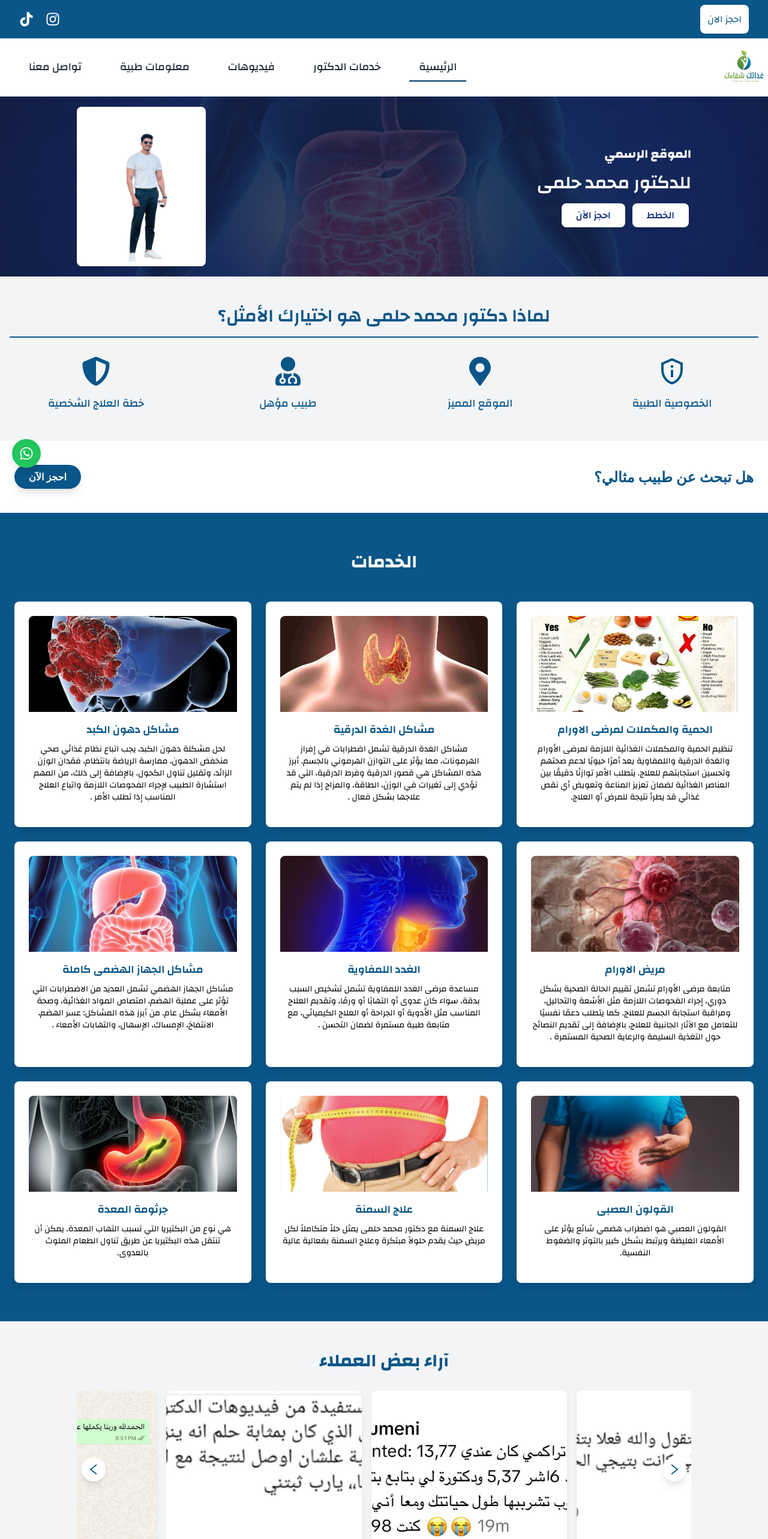
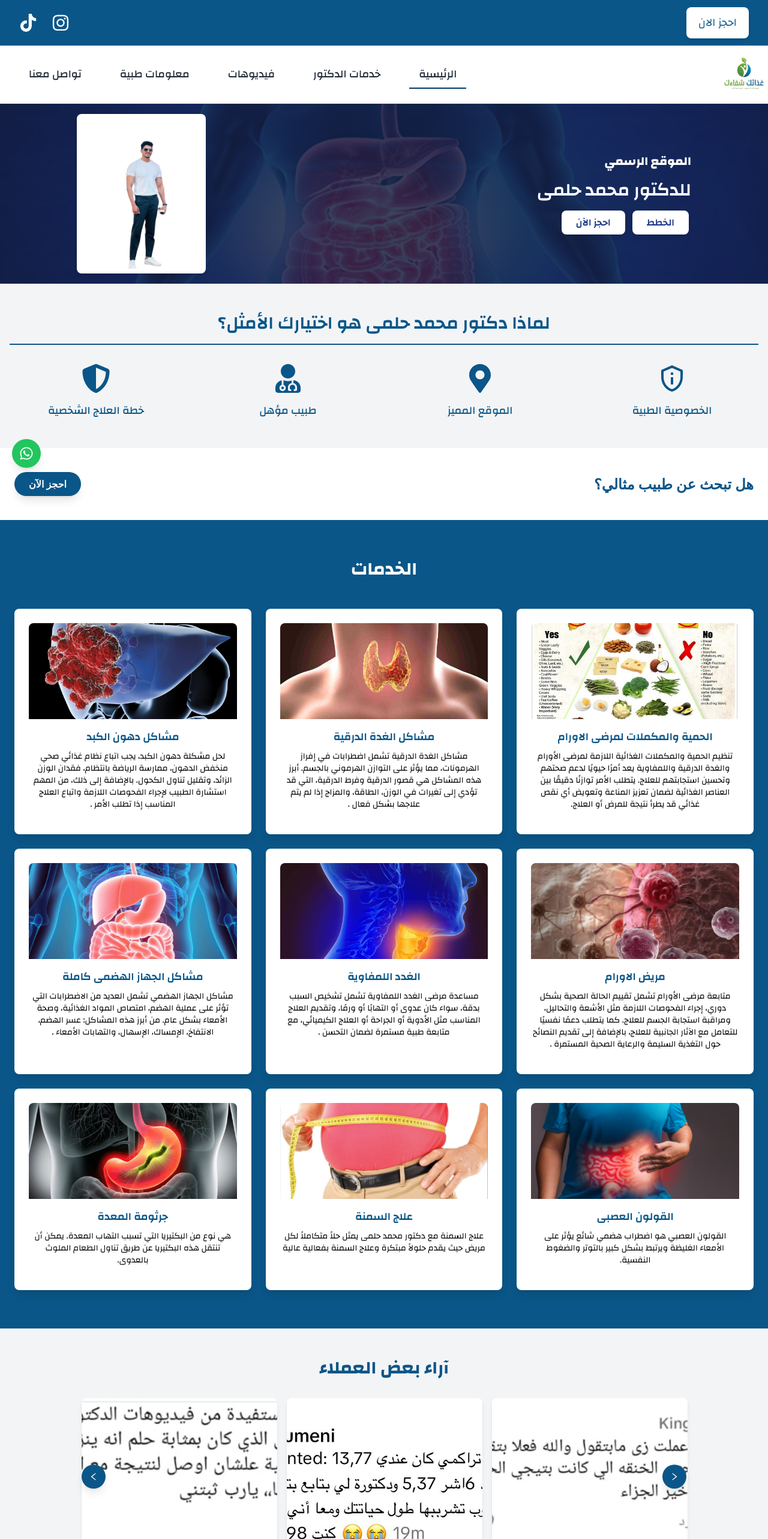
Before and after one commit to Ebrahimsamad/helmy, a React (Vite) app: page /dashboard in a window 1280 px wide. Shown: the top 2566 px of the page at 60% size. Built offline with nearby package versions, Linux system fonts and the light colour scheme.

Commit message:
STYLE:Enhance Style More

```diff
--- a/src/features/home/CustomerSlider.jsx
+++ b/src/features/home/CustomerSlider.jsx
@@ -18,16 +18,16 @@ const images = [
 ];
 
 const CustomerSlider = () => {
-  const [selectedImage, setSelectedImage] = useState(null);
+  const [selectedImageIndex, setSelectedImageIndex] = useState(null);
 
-  const openModal = (image) => {
-    setSelectedImage(image);
-    document.body.style.overflow = "hidden"; // Disable scroll when modal is open
+  const openModal = (index) => {
+    setSelectedImageIndex(index);
+    document.body.style.overflow = "hidden";
   };
 
   const closeModal = () => {
-    setSelectedImage(null);
-    document.body.style.overflow = "auto"; // Re-enable scroll when modal is closed
+    setSelectedImageIndex(null);
+    document.body.style.overflow = "auto";
   };
 
   const handleOverlayClick = (e) => {
@@ -38,7 +38,7 @@ const CustomerSlider = () => {
 
   const PrevArrow = ({ onClick }) => (
     <button
-      className="absolute top-1/2 left-2 transform -translate-y-1/2 z-10 text-primary text-2xl bg-white rounded-full p-2 shadow-lg hover:bg-primary hover:text-white transition-all"
+      className="absolute top-1/2 left-2 transform -translate-y-1/2 z-10 text-white bg-primary rounded-full p-3 shadow-lg hover:scale-110 transition-transform"
       onClick={onClick}
       aria-label="Previous Slide"
     >
@@ -48,7 +48,7 @@ const CustomerSlider = () => {
 
   const NextArrow = ({ onClick }) => (
     <button
-      className="absolute top-1/2 right-2 transform -translate-y-1/2 z-10 text-primary text-2xl bg-white rounded-full p-2 shadow-lg hover:bg-primary hover:text-white transition-all"
+      className="absolute top-1/2 right-2 transform -translate-y-1/2 z-10 text-white bg-primary rounded-full p-3 shadow-lg hover:scale-110 transition-transform"
       onClick={onClick}
       aria-label="Next Slide"
     >
@@ -87,9 +87,21 @@ const CustomerSlider = () => {
     []
   );
 
+  const navigateImage = (direction) => {
+    if (direction === "next") {
+      setSelectedImageIndex((prevIndex) =>
+        prevIndex === images.length - 1 ? 0 : prevIndex + 1
+      );
+    } else {
+      setSelectedImageIndex((prevIndex) =>
+        prevIndex === 0 ? images.length - 1 : prevIndex - 1
+      );
+    }
+  };
+
   return (
     <div className="bg-gray-100 py-12 px-4">
-      <h2 className="text-3xl font-changa font-bold  text-center text-primary mb-8">
+      <h2 className="text-3xl font-changa font-bold text-center text-primary mb-8">
         آراء بعض العملاء
       </h2>
       <div className="max-w-5xl mx-auto">
@@ -97,53 +109,61 @@ const CustomerSlider = () => {
           {images.map((image, index) => (
             <div
               key={index}
-              className="cursor-pointer transition-transform transform hover:scale-105 px-2"
-              onClick={() => openModal(image)}
+              className="cursor-pointer px-2"
+              onClick={() => openModal(index)}
               role="button"
               tabIndex={0}
               aria-label={`View Customer Image ${index + 1}`}
-              onKeyPress={(e) => e.key === "Enter" && openModal(image)}
+              onKeyPress={(e) => e.key === "Enter" && openModal(index)}
             >
-              <div className="w-full h-64 relative overflow-hidden rounded-lg shadow-md hover:shadow-xl">
+              <div className="relative overflow-hidden rounded-lg shadow-md hover:shadow-xl transition-transform transform hover:scale-105">
                 <img
                   src={image}
                   alt={`Customer Image ${index + 1}`}
-                  className="w-full h-full object-cover transition-transform transform hover:scale-110"
+                  className="w-full h-64 object-cover transition-transform transform hover:scale-110"
                   loading="lazy"
                   onError={(e) => {
                     e.target.src = "/fallback.jpg";
                   }}
                 />
-                <div className="absolute bottom-0 left-0 right-0 p-4 bg-gradient-to-t from-black to-transparent text-white text-lg opacity-0 hover:opacity-100 transition-opacity">
-                  Customer Image {index + 1}
-                </div>
               </div>
             </div>
           ))}
         </Slider>
       </div>
-      {/* Fullscreen Modal */}
-      {selectedImage && (
+      {selectedImageIndex !== null && (
         <div
-          className="fixed inset-0 z-50 flex items-center justify-center bg-black bg-opacity-80 transition-opacity duration-300"
+          className="fixed inset-0 z-50 flex items-center justify-center bg-black bg-opacity-80"
           onClick={handleOverlayClick}
           role="presentation"
         >
-          <div className="relative max-w-3xl w-full p-4 bg-white rounded-lg shadow-lg">
-            <div className="relative">
+          <div className="relative max-w-4xl w-full p-4">
             <button
-                className="absolute -top-3 z-40 -right-3 text-black text-3xl hover:text-primary transition-colors p-2 rounded-full"
+              className="absolute -top-4 -right-4 text-gray-300 text-3xl hover:text-primary transition-colors p-2"
               onClick={closeModal}
               aria-label="Close image"
             >
               <AiOutlineClose />
             </button>
+            <button
+              className="absolute top-1/2 -left-0 transform -translate-y-1/2 text-white bg-primary rounded-full p-3 shadow-lg hover:scale-110 transition-transform"
+              onClick={() => navigateImage("prev")}
+              aria-label="Previous Image"
+            >
+              <AiOutlineLeft />
+            </button>
             <img
-                src={selectedImage}
-                alt="Selected"
-                className="w-full max-h-[80vh] object-contain transition-transform transform scale-100 rounded-lg"
+              src={images[selectedImageIndex]}
+              alt={`Selected Customer ${selectedImageIndex + 1}`}
+              className="w-full max-h-[80vh] object-contain rounded-lg"
             />
-            </div>
+            <button
+              className="absolute top-1/2 -right-0 transform -translate-y-1/2 text-white bg-primary rounded-full p-3 shadow-lg hover:scale-110 transition-transform"
+              onClick={() => navigateImage("next")}
+              aria-label="Next Image"
+            >
+              <AiOutlineRight />
+            </button>
           </div>
         </div>
       )}
--- a/src/features/layout/SecondaryHeader.jsx
+++ b/src/features/layout/SecondaryHeader.jsx
@@ -1,24 +1,59 @@
+import React, { useEffect } from "react";
 import { FaInstagram, FaTiktok } from "react-icons/fa";
+import AOS from "aos";
+import "aos/dist/aos.css";
 
 const SecondaryHeader = () => {
+  useEffect(() => {
+    AOS.init({ duration: 1000 });
+  }, []);
+
   return (
-    <header className="font-changa bg-primary text-white py-2">
+    <header className="font-changa bg-primary text-white py-3">
       <div className="container mx-auto px-4 sm:px-6 md:px-8">
-        <div className="flex items-center justify-between flex-wrap">
+        <div
+          className="flex items-center justify-between gap-4 flex-wrap"
+          data-aos="fade-down"
+        >
           {/* Button Section */}
-          <button className="p-3 bg-white text-primary rounded-lg mb-4 md:mb-0">
-            <a target="_blank" href="https://wa.me/971504233692">
+          <button
+            className="p-3 px-5 bg-white text-primary text-lg rounded-lg shadow-md hover:bg-gray-100 hover:shadow-lg transition-all whitespace-nowrap"
+            data-aos="zoom-in"
+          >
+            <a
+              href="https://wa.me/971504233692"
+              target="_blank"
+              rel="noopener noreferrer"
+              className="no-underline"
+              aria-label="Book Now"
+            >
               احجز الان
             </a>
           </button>
 
           {/* Icons Section */}
-          <div className="icons flex justify-center gap-5 items-center">
-            <a href="https://www.instagram.com/drhelmyy/" target="_blank">
-              <FaInstagram className="text-2xl hover:text-gray-200 transition-all" />
+          <div
+            className="flex gap-6 items-center"
+            data-aos="fade-up"
+            data-aos-delay="200"
+          >
+            <a
+              href="https://www.instagram.com/drhelmyy/"
+              target="_blank"
+              rel="noopener noreferrer"
+              aria-label="Instagram"
+              className="hover:text-gray-200 transition-colors"
+            >
+              <FaInstagram className="text-3xl" />
             </a>
-            <a href="https://www.tiktok.com/@dr.helmy10" target="_blank">
-              <FaTiktok className="text-2xl hover:text-gray-200 transition-all" />
+            <a
+              href="https://www.tiktok.com/@dr.helmy10"
+              target="_blank"
+              rel="noopener noreferrer"
+              aria-label="TikTok"
+              className="hover:text-gray-200 transition-colors"
+            >
+              <FaTiktok className="text-3xl" />
             </a>
           </div>
         </div>
```
Lines whose indentation alone changed are shown as unchanged.
